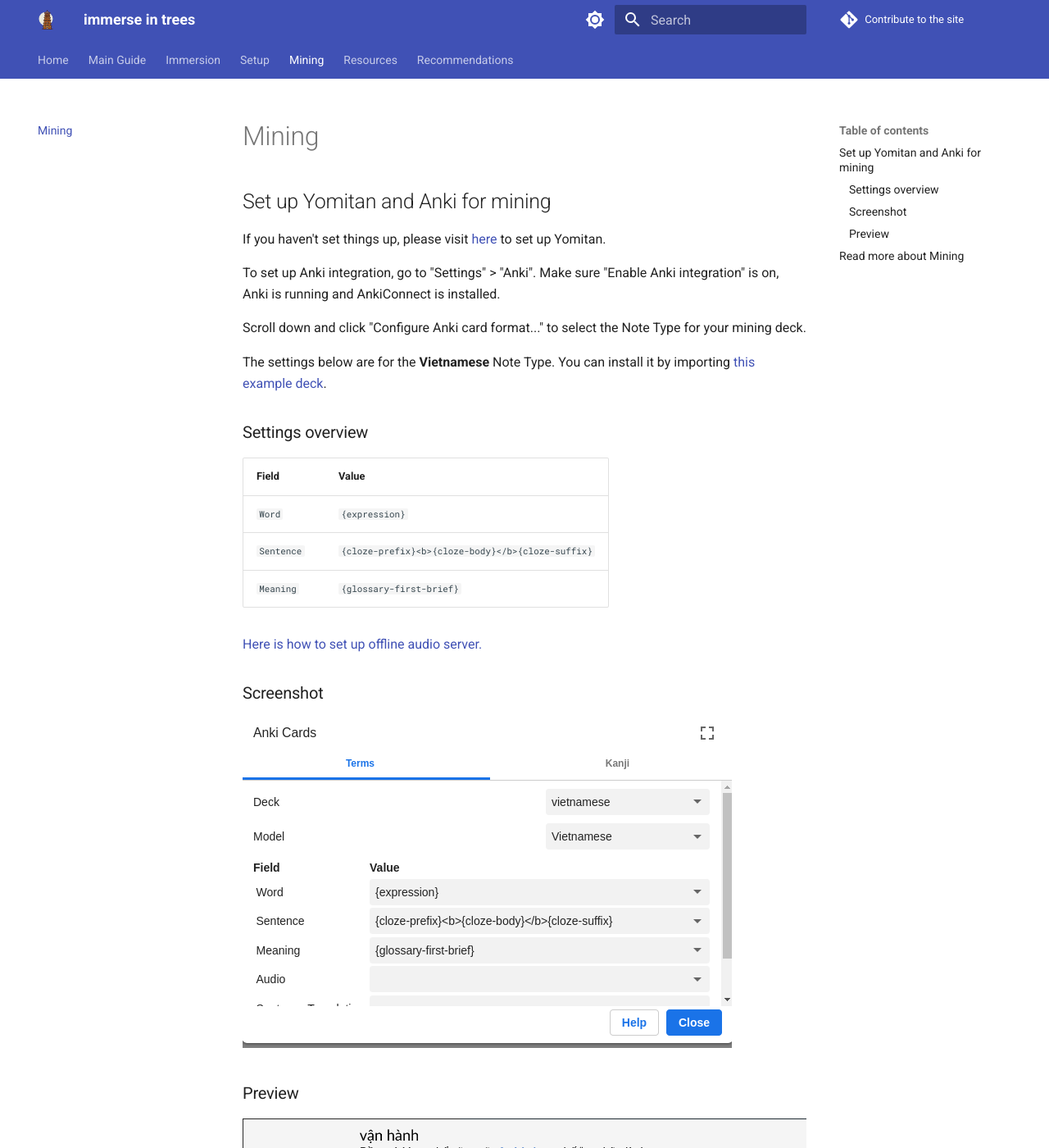
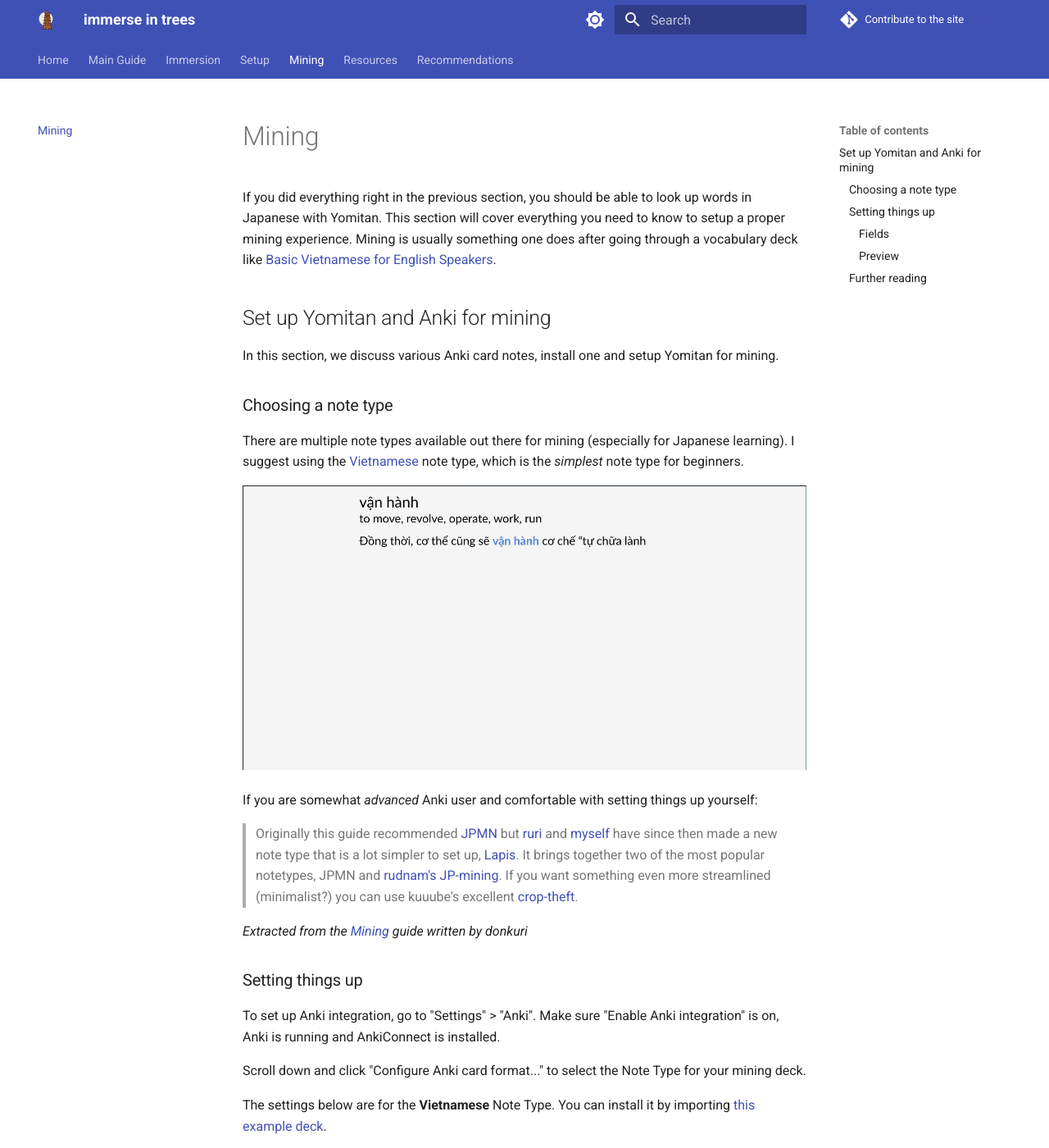
Before and after one commit to daihocmo/learn-vietnamese, an MkDocs documentation site: the page built from docs/mining.md, in a window 1280 px wide and 1400 px high. Shown: the whole window at 82% size. Built offline with MkDocs 1.6.1 and Material for MkDocs 9.7.7, drawn with Linux system fonts in a browser that asks for light colours; comment, search, counter and statistics services are not loaded; some of the changed text lies outside the part shown.

Commit message:
A kinda huge update

```diff
--- a/docs/mining.md
+++ b/docs/mining.md
@@ -1,14 +1,30 @@
+# Mining
+
+If you did everything right in the previous section, you should be able to look up words in Japanese with Yomitan. This section will cover everything you need to know to setup a proper mining experience. Mining is usually something one does after going through a vocabulary deck like [Basic Vietnamese for English Speakers](https://ankiweb.net/shared/info/285983903).
+
 ## Set up Yomitan and Anki for mining
+In this section, we discuss various Anki card notes, install one and setup Yomitan for mining.
 
-If you haven't set things up, please visit [here](yomitan.md) to set up Yomitan.
+### Choosing a note type
+There are multiple note types available out there for mining (especially for Japanese learning). I suggest using the [Vietnamese](assets/vietnamese.apkg) note type, which is the *simplest* note type for beginners.
 
+![alt text](img/mining/anki-back-1.png)
+
+If you are somewhat *advanced* Anki user and comfortable with setting things up yourself:
+
+> Originally this guide recommended [JPMN](https://arbyste.github.io/jp-mining-note-prerelease/) but [ruri](https://github.com/bewizible) and [myself](https://github.com/donkuri/) have since then made a new note type that is a lot simpler to set up, [Lapis](https://github.com/donkuri/lapis). It brings together two of the most popular notetypes, JPMN and [rudnam's JP-mining](https://github.com/rudnam/JP-study). If you want something even more streamlined (minimalist?) you can use kuuube's excellent [crop-theft](https://github.com/Kuuuube/crop-theft).
+
+*Extracted from the [Mining](https://donkuri.github.io/learn-japanese/mining/#choosing-a-note-type) guide written by donkuri*
+
+### Setting things up
 To set up Anki integration, go to "Settings" > "Anki". Make sure "Enable Anki integration" is on, Anki is running and AnkiConnect is installed.
 
 Scroll down and click "Configure Anki card format..." to select the Note Type for your mining deck.
 
 The settings below are for the **Vietnamese** Note Type. You can install it by importing [this example deck](assets/vietnamese.apkg).
 
-### Settings overview
+
+#### Fields
 
 | Field | Value |
 | --- | --- |
@@ -16,17 +32,13 @@
 | `Sentence` | `{cloze-prefix}<b>{cloze-body}</b>{cloze-suffix}` |
 | `Meaning` | `{glossary-first-brief}` |
 
-[Here is how to set up offline audio server.](https://learnjapanese.moe/yomichan/#bonus-adding-forvo-extra-audio-source)
-
-### Screenshot
-
 ![alt text](img/mining/template.png)
 
-### Preview
+#### Preview
 
 ![alt text](img/mining/anki-front-1.png)
 
 ![alt text](img/mining/anki-back-1.png)
 
-## Read more about Mining
+### Further reading
 - [Donkuri's guide to mining](https://donkuri.github.io/learn-japanese/mining/)
```
Also changed, not shown: docs/immersion.md (+43 -0 lines), docs/index.md (+1 -1 lines), docs/input.md (deleted, +0 -26 lines), docs/recommendations.md (+36 -0 lines), docs/setup.md (+83 -0 lines), docs/img/setup/dictionaries.png (added), docs/img/setup/list.png (added).
